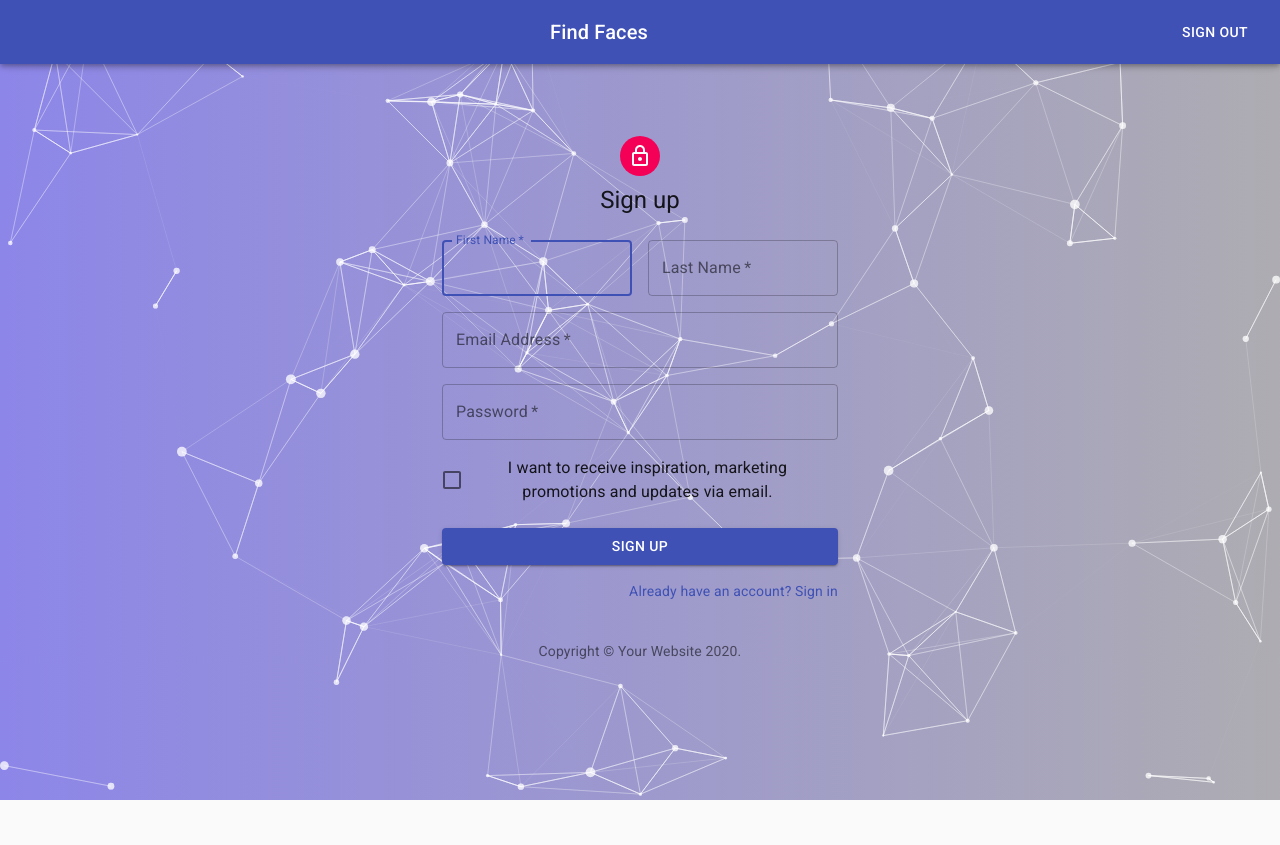
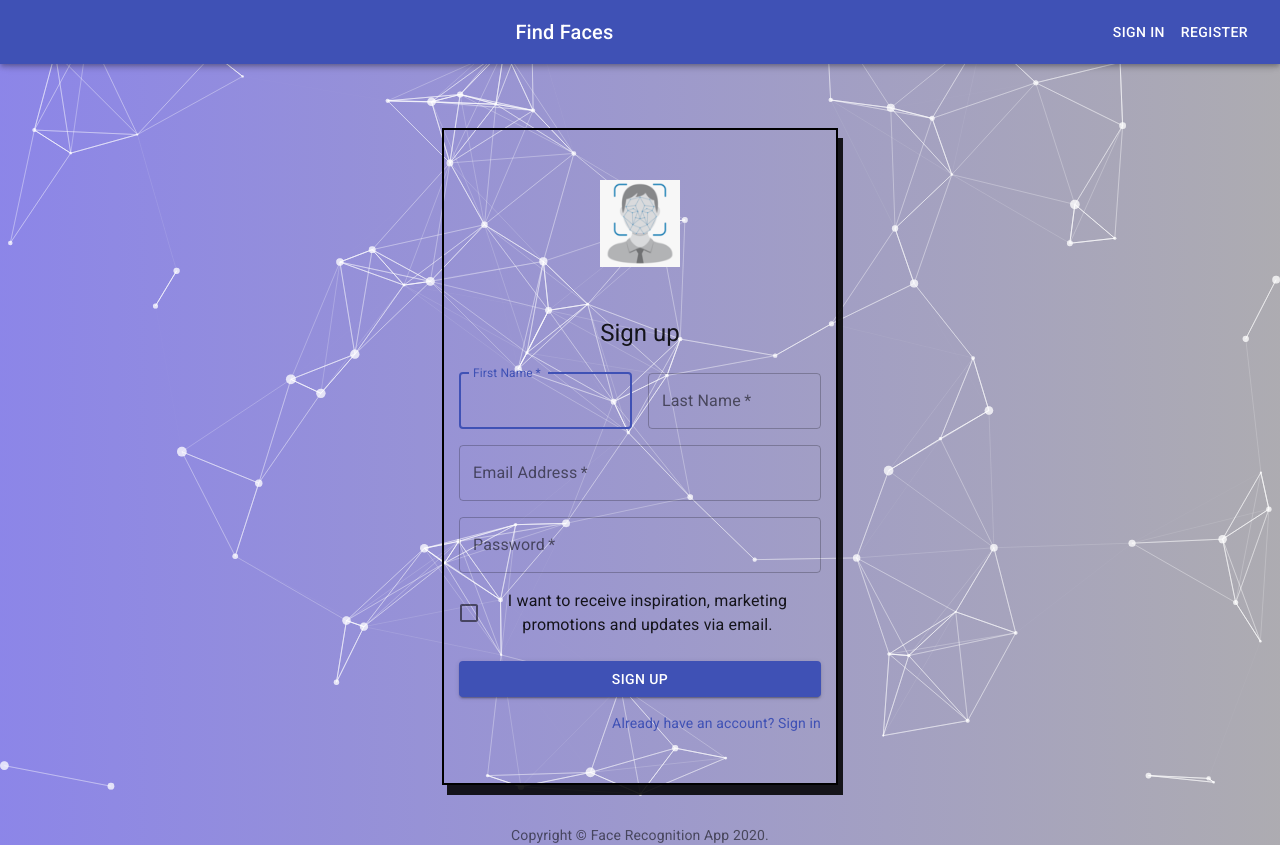
Before and after one commit to richknicks/FaceRecognitionApp, a React (Create React App) app: page / in a window 1280 px wide. Both pictures are taken after a click on the link "Don't have an account? Sign Up". Before the commit the page ends 800 px from the top, so only its background shows below. Built offline with nearby package versions, Linux system fonts and the light colour scheme; what clarifai would draw is missing.

Commit message:
added more style to signIn and Register components

```diff
--- a/src/Components/Navigation/Navigation.js
+++ b/src/Components/Navigation/Navigation.js
@@ -17,7 +17,7 @@ const useStyles = makeStyles((theme) => ({
   },
 }));
 
-const Navigation = ({ onRouteChange }) => {
+const Navigation = ({ onRouteChange, isSignedIn }) => {
   const classes = useStyles();
 
   return (
@@ -27,9 +27,20 @@ const Navigation = ({ onRouteChange }) => {
           <Typography variant="h6" className={classes.title} align="center">
             Find Faces
           </Typography>
-          <Button onClick={() => onRouteChange("SignIn")} color="inherit">
-            Sign Out
-          </Button>
+          {isSignedIn ? (
+            <Button onClick={() => onRouteChange("SignIn")} color="inherit">
+              Sign Out
+            </Button>
+          ) : (
+            <div>
+              <Button onClick={() => onRouteChange("SignIn")} color="inherit">
+                Sign In
+              </Button>
+              <Button onClick={() => onRouteChange("Register")} color="inherit">
+                Register
+              </Button>
+            </div>
+          )}
         </Toolbar>
       </AppBar>
     </div>
--- a/src/Components/Register/Register.js
+++ b/src/Components/Register/Register.js
@@ -1,5 +1,4 @@
 import React from "react";
-import Avatar from "@material-ui/core/Avatar";
 import Button from "@material-ui/core/Button";
 import CssBaseline from "@material-ui/core/CssBaseline";
 import TextField from "@material-ui/core/TextField";
@@ -8,17 +7,17 @@ import Checkbox from "@material-ui/core/Checkbox";
 import Link from "@material-ui/core/Link";
 import Grid from "@material-ui/core/Grid";
 import Box from "@material-ui/core/Box";
-import LockOutlinedIcon from "@material-ui/icons/LockOutlined";
 import Typography from "@material-ui/core/Typography";
 import { makeStyles } from "@material-ui/core/styles";
 import Container from "@material-ui/core/Container";
+import face from "../Logo/faceRecLogo.png";
 
 function Copyright() {
   return (
     <Typography variant="body2" color="textSecondary" align="center">
       {"Copyright © "}
       <Link color="inherit" href="https://material-ui.com/">
-        Your Website
+        Face Recognition App
       </Link>{" "}
       {new Date().getFullYear()}
       {"."}
@@ -32,10 +31,9 @@ const useStyles = makeStyles((theme) => ({
     display: "flex",
     flexDirection: "column",
     alignItems: "center",
-  },
-  avatar: {
-    margin: theme.spacing(1),
-    backgroundColor: theme.palette.secondary.main,
+    border: "2px solid black",
+    boxShadow: "5px 10px",
+    padding: "50px 15px",
   },
   form: {
     width: "100%", // Fix IE 11 issue.
@@ -51,12 +49,10 @@ export default function SignUp({ onRouteChange }) {
 
   return (
     <Container component="main" maxWidth="xs">
-      <CssBaseline />
+      {/* <CssBaseline /> */}
       <div className={classes.paper}>
-        <Avatar className={classes.avatar}>
-          <LockOutlinedIcon />
-        </Avatar>
-        <Typography component="h1" variant="h5">
+        <img src={face} width="80px" height="auto" alt="Logo" />
+        <Typography component="h1" variant="h5" style={{ marginTop: "50px" }}>
           Sign up
         </Typography>
         <form className={classes.form} noValidate>
--- a/src/Components/SignIn/SignIn.js
+++ b/src/Components/SignIn/SignIn.js
@@ -39,7 +39,7 @@ const useStyles = makeStyles((theme) => ({
     boxShadow: "5px 10px",
     border: "2px solid black",
     minWidth: 275,
-    marginTop: "20px",
+    marginTop: "64px",
   },
   avatar: {
     margin: theme.spacing(1),
@@ -70,7 +70,7 @@ export default function SignIn({ onRouteChange }) {
         <CardContent>
           <CssBaseline />
           <div className={classes.paper}>
-            <img src={face} width="80px" height="auto" alt="" />
+            <img src={face} width="80px" height="auto" alt="Logo" />
 
             <Typography
               component="h1"
@@ -90,7 +90,6 @@ export default function SignIn({ onRouteChange }) {
                 name="email"
                 autoComplete="email"
                 autoFocus
-                style={{ border: "2px solid black" }}
               />
               <TextField
                 variant="outlined"
@@ -102,7 +101,6 @@ export default function SignIn({ onRouteChange }) {
                 type="password"
                 id="password"
                 autoComplete="current-password"
-                style={{ border: "2px solid black" }}
               />
               <FormControlLabel
                 control={<Checkbox value="remember" color="primary" />}
@@ -136,11 +134,11 @@ export default function SignIn({ onRouteChange }) {
               </Grid>
             </form>
           </div>
-          <Box mt={8}>
-            <Copyright />
-          </Box>
         </CardContent>
       </Card>
+      <Box mt={8}>
+        <Copyright />
+      </Box>
     </Container>
   );
 }
```
